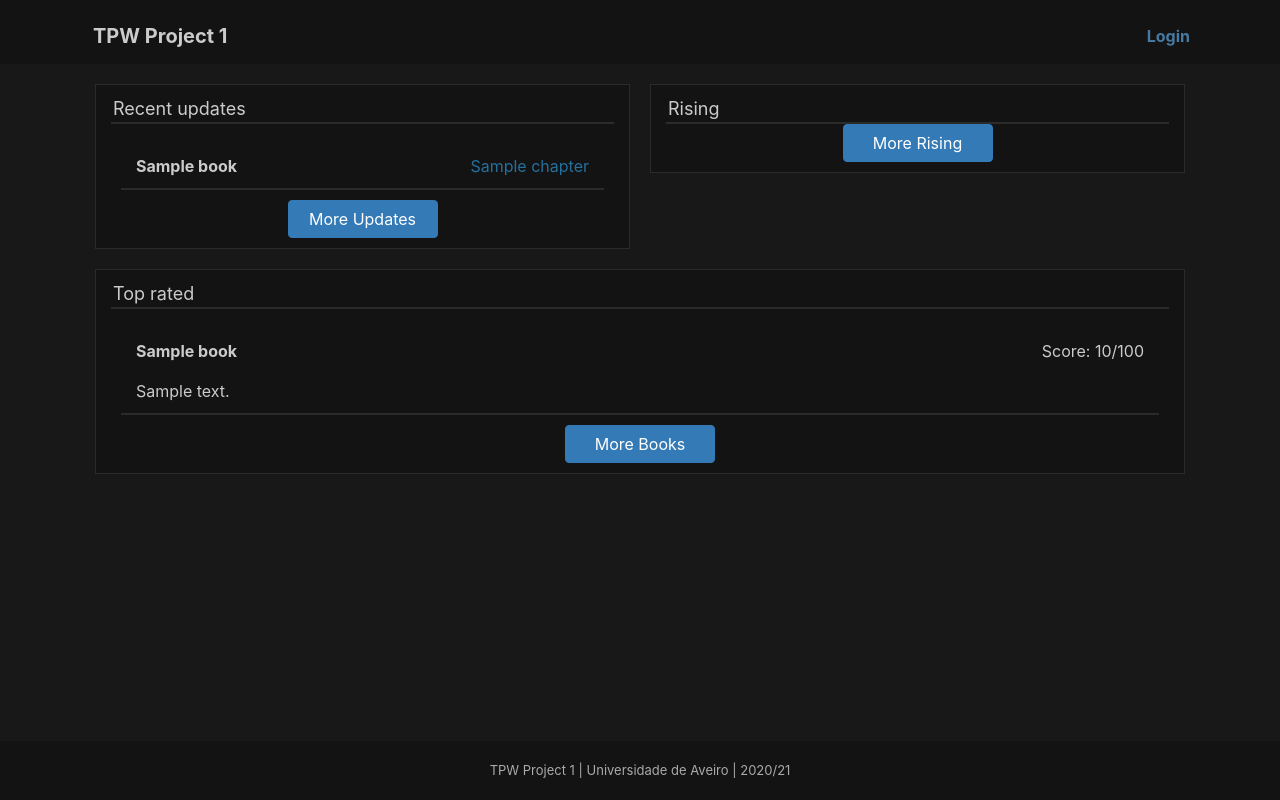
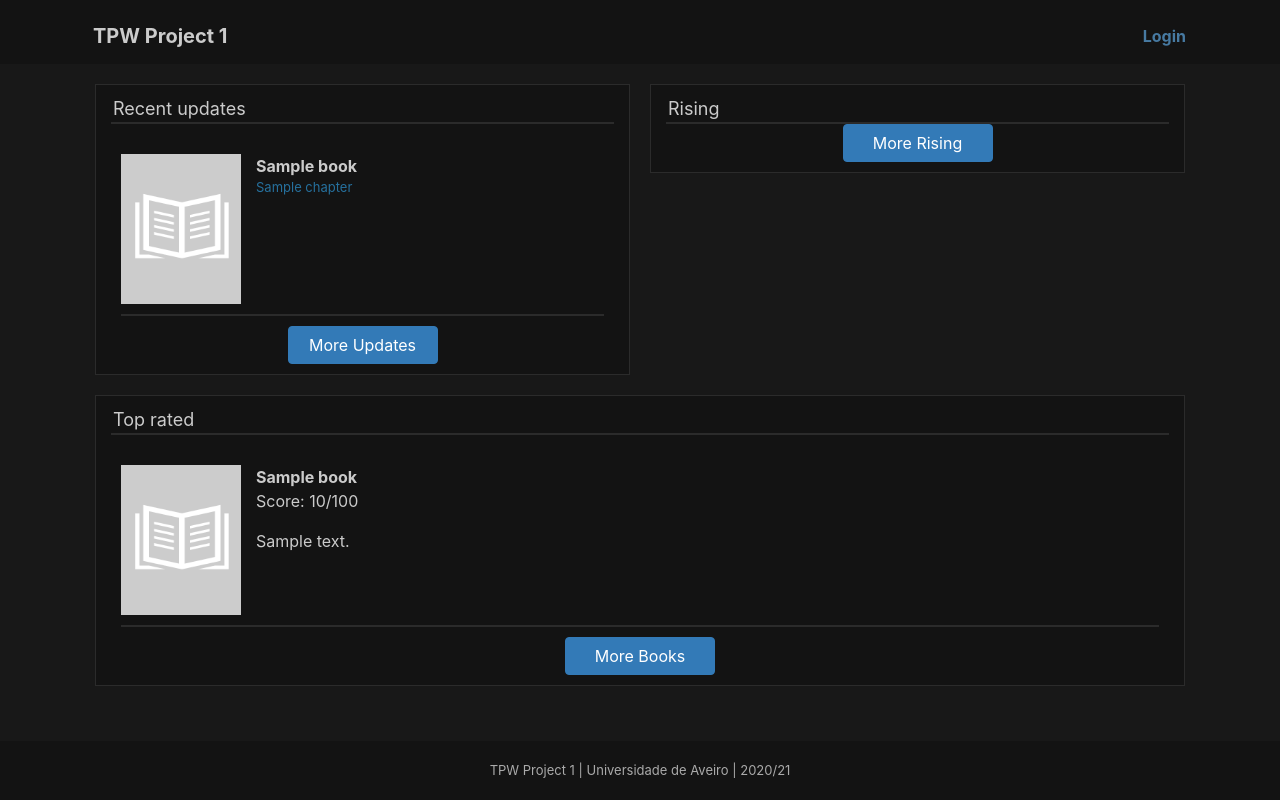
Before and after one commit to Dioben/TPW01, a Django app: page / in a window 1280 px wide. Run offline with Django 3.2, Linux system fonts and the light colour scheme; tables that the repository leaves empty hold one stand-in row (values such as "Sample post"); some libraries are stand-ins or nearby versions.

Commit message:
Added default cover images

```diff
--- a/app/templates/book.html
+++ b/app/templates/book.html
@@ -1,4 +1,5 @@
 {% extends "layout.html" %}
+{% load static %}
 
 {% block title %}TPW01 - {{ book.title }}{% endblock %}
 
@@ -6,7 +7,7 @@
 <div class="col">
     <div class="book-header col">
         <div class="d-flex">
-            {% comment %}<img class="align-self-center mr-3 book-big-img">{% endcomment %}
+            <img class="align-self-center mr-3 mt-3 mb-3 book-big-img" src="{% static '/images/defaultcover.png' %}">
             <div class="media-body mt-3 mb-3 d-flex flex-column flex-grow-1">
                 <h5 class="mt-0 mb-0"><b>{{ book.title }}</b></h5>
                 <span>by <a>{{ book.author }}</a></span>
--- a/app/templates/chapter.html
+++ b/app/templates/chapter.html
@@ -1,4 +1,5 @@
 {% extends "layout.html" %}
+{% load static %}
 
 {% block title %} TPW01 - {{ chapter.title }}{% endblock %}
 
@@ -6,7 +7,7 @@
 <div class="col">
     <div class="book-header col">
         <div class="d-flex pb-2">
-            {% comment %}<img class="align-self-center mr-3 book-medium-img">{% endcomment %}
+            <img class="align-self-center mr-3 mt-2 book-medium-img" src="{% static '/images/defaultcover.png' %}">
             <div class="media-body mt-3 mb-3 d-flex flex-column flex-grow-1">
                 <div class="chapter-book-title mb-3">
                     <h5><a href="/book/{{ book.id }}/"><b>{{ book.title }}</b></a></h5>
--- a/app/templates/index.html
+++ b/app/templates/index.html
@@ -1,4 +1,5 @@
 {% extends "layout.html" %}
+{% load static %}
 
 {% block title %}TPW01 - Home{% endblock %}
 
@@ -14,12 +15,13 @@
             <div class="list-content">
                 {% for chapter in newchaps %}
                 <div>
-                    <div class="d-flex flex-nowrap">{% comment %}<img>{% endcomment %}
+                    <div class="d-flex flex-nowrap">
+                        <img src="{% static '/images/defaultcover.png' %}">
                         <div class="col d-flex flex-column">
-                            <div class="d-flex justify-content-between">
-                                <a href="/book/{{ chapter.novel.id }}/"><b>{{ chapter.novel.title }}</b></a>
-                                <a href="/chapter/{{ chapter.novel.id }}/{{ chapter.number }}/">{{ chapter.title }}</a>
-                            </div>
+                            <a href="/book/{{ chapter.novel.id }}/"><b>{{ chapter.novel.title }}</b></a>
+                            <a href="/chapter/{{ chapter.novel.id }}/{{ chapter.number }}/">{{ chapter.title }}</a>
+                            {% comment %}<div class="d-flex justify-content-between">
+                            </div>{% endcomment %}
                         </div>
                     </div>
                     <div class="separator"></div>
@@ -41,10 +43,11 @@
             <div class="list-content">
                 {% for book in rising %}
                 <div>
-                    <div class="d-flex flex-nowrap">{% comment %}<img>{% endcomment %}
+                    <div class="d-flex flex-nowrap">
+                        <img src="{% static '/images/defaultcover.png' %}">
                         <div class="col d-flex flex-column">
+                            <a href="/book/{{ book.id }}/"><b>{{ book.title }}</b></a>
                             <div class="d-flex justify-content-between">
-                                <a href="/book/{{ book.id }}/"><b>{{ book.title }}</b></a>
                                 <span>Score: {% if book.rating == None %}0{% else %}{{ book.rating }}{% endif %}/100</span>
 {#                                <span>Nº Followers</span>#}
                             </div>
@@ -70,10 +73,11 @@
             <div class="list-content">
                 {% for book in toprated %}
                 <div>
-                    <div class="d-flex flex-nowrap">{% comment %}<img>{% endcomment %}
+                    <div class="d-flex flex-nowrap">
+                        <img src="{% static '/images/defaultcover.png' %}">
                         <div class="col d-flex flex-column">
+                            <a href="/book/{{ book.id }}/"><b>{{ book.title }}</b></a>
                             <div class="d-flex justify-content-between">
-                                <a href="/book/{{ book.id }}/"><b>{{ book.title }}</b></a>
                                 <span>Score: {% if book.rating == None %}0{% else %}{{ book.rating }}{% endif %}/100</span>
 {#                                <span>Nº Followers</span>#}
                             </div>
--- a/app/templates/layout.html
+++ b/app/templates/layout.html
@@ -36,7 +36,7 @@
                       </div>
                     </div>
                 {% else %}
-                        <a class="login" href="/login/">Login</a>
+                        <a class="login mr-1" href="/login/">Login</a>
                 {% endif %}
                 {% endblock %}
             </span>
```
Also changed, not shown: app/templates/listing.html (+13 -9 lines), app/templates/user.html (+6 -3 lines), app/static/images/defaultcover.png (added).
